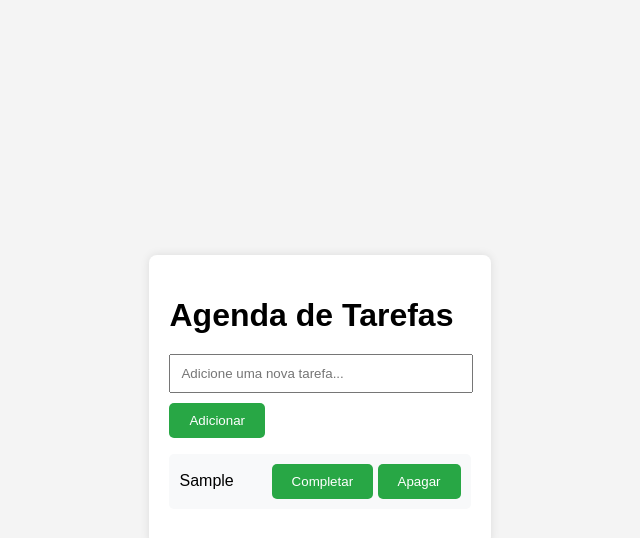
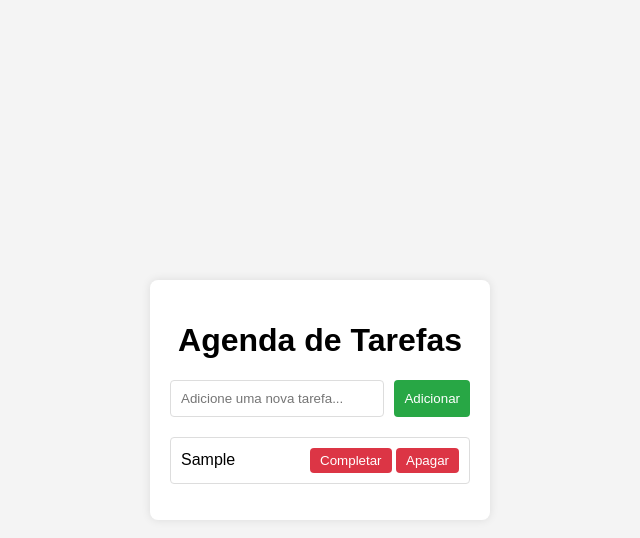
Before and after one commit to Walterood/agenda, a plain HTML site: page index.html in a window 1280 px wide. Both pictures are taken after typing "Sample" into the empty fields and a click on the button "Adicionar". Shown: the whole page, without its empty margins (320-960 px from the left). Drawn offline with Linux system fonts and the light colour scheme.

Commit message:
Update styles.css

```diff
--- a/styles.css
+++ b/styles.css
@@ -1,60 +1,80 @@
 body {
     font-family: Arial, sans-serif;
     background-color: #f4f4f4;
+    display: flex;
+    align-items: center;
+    justify-content: center;
+    height: 100vh;
     margin: 0;
-    padding: 0;
-    display: flex;
-    justify-content: center;
-    align-items: center;
-    height: 100vh;
 }
 
 .container {
-    background: white;
+    background-color: #fff;
     padding: 20px;
     border-radius: 8px;
     box-shadow: 0 0 10px rgba(0, 0, 0, 0.1);
+    width: 300px;
 }
 
 h1 {
+    text-align: center;
+}
+
+.input-section {
+    display: flex;
     margin-bottom: 20px;
 }
 
-input {
+#new-task {
+    flex: 1;
     padding: 10px;
-    width: calc(100% - 22px);
+    border: 1px solid #ddd;
+    border-radius: 4px;
+}
+
+#add-task-button {
+    padding: 10px;
+    background-color: #28a745;
+    color: #fff;
+    border: none;
+    border-radius: 4px;
+    cursor: pointer;
+    margin-left: 10px;
+}
+
+#add-task-button:hover {
+    background-color: #218838;
+}
+
+#task-list {
+    list-style: none;
+    padding: 0;
+}
+
+.task-item {
+    display: flex;
+    justify-content: space-between;
+    align-items: center;
+    padding: 10px;
+    border: 1px solid #ddd;
+    border-radius: 4px;
     margin-bottom: 10px;
 }
 
-button {
-    padding: 10px 20px;
-    background-color: #28a745;
-    color: white;
-    border: none;
-    border-radius: 5px;
-    cursor: pointer;
+.task-item.completed {
+    text-decoration: line-through;
+    color: #888;
 }
 
-button:hover {
-    background-color: #218838;
+.task-item button {
+    background-color: #dc3545;
+    color: #fff;
+    border: none;
+    border-radius: 4px;
+    cursor: pointer;
+    padding: 5px 10px;
 }
 
-ul {
-    list-style-type: none;
-    padding: 0;
+.task-item button:hover {
+    background-color: #c82333;
 }
-
-li {
-    padding: 10px;
-    background-color: #f8f9fa;
-    margin-bottom: 5px;
-    border-radius: 5px;
-    display: flex;
-    justify-content: space-between;
-    align-items: center;
-}
-
-li.completed {
-    text-decoration: line-through;
-    color: #6c757d;
-}
```
